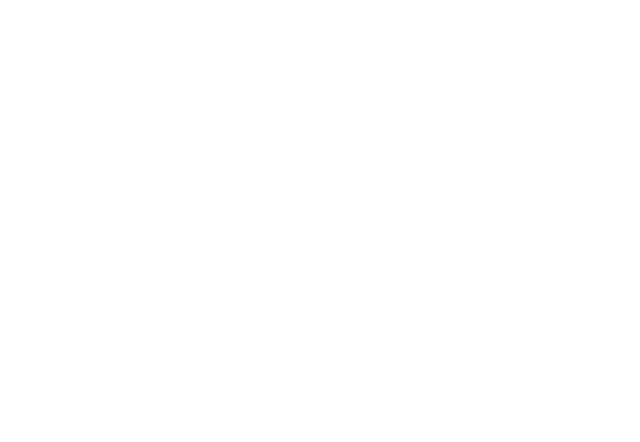
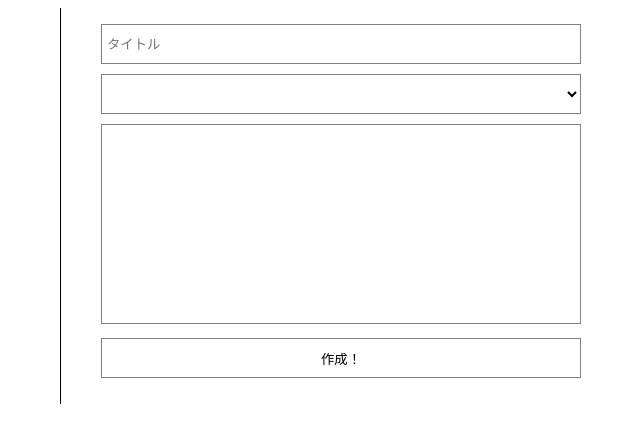
Before and after one commit to KzzzDev/memo-re, a Vue app in the folder app/: page /create in a window 1280 px wide. Shown: the top 442 px of the page, without its empty margins (579-1219 px from the left). Built offline with nearby package versions, Linux system fonts and the light colour scheme.

Commit message:
記憶作成ページUI部分だけとりあえず実装

```diff
--- a/app/views/brain/createView.vue
+++ b/app/views/brain/createView.vue
@@ -1,11 +1,83 @@
 <template>
+  <div class="form-wrapper">
+    <div class="image-generate-preview">
+      <img src="" alt="">
+    </div>
 
+    <div class="memory-info-input">
+      <dl>
+        <dd>
+          <input type="text" placeholder="タイトル" v-model="titleInput">
+        </dd>
+        <dd>
+          <select v-model="eraSelect">
+            <option selected disabled>年代</option>
+            <option value="">小学校</option>
+          </select>
+        </dd>
+        <dd>
+          <textarea v-model="memoTextarea"></textarea>
+        </dd>
+        <dd>
+          <button @click="">作成！</button>
+        </dd>
+      </dl>
+    </div>
+
+  </div>
 </template>
 
 <script setup lang="ts">
 
+import {ref} from "vue";
+
+// とりあえず各フォーム入力バインディング用変数は　目的+タグで表記
+const titleInput = ref("")
+const memoTextarea = ref("")
+const eraSelect = ref(null)
+
+
+
 </script>
 
 <style scoped>
+.form-wrapper {
+  display: flex;
+  justify-content: flex-start;
+}
 
+.image-generate-preview {
+  width: 50%;
+  box-sizing: border-box;
+  border-right: solid 1px;
+}
+
+.memory-info-input {
+  width: 50%;
+  display: flex;
+  flex-direction: column;
+}
+
+input,select,button{
+  width: 480px;
+  height: 40px;
+  margin: 0 0 10px;
+  padding: 0 5px;
+  outline: 0;
+  background: #fff;
+  border: solid 1px #808080;
+  box-sizing: border-box;
+}
+
+textarea{
+  width: 480px;
+  height: 200px;
+  margin: 0 0 10px;
+  padding: 0 5px;
+  outline: 0;
+  background: #fff;
+  border: solid 1px #808080;
+  box-sizing: border-box;
+  resize: none;
+}
 </style>
```
